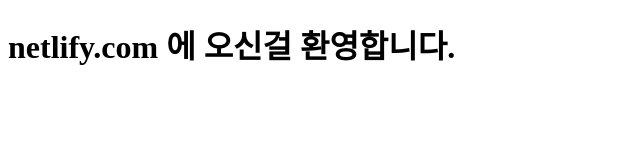
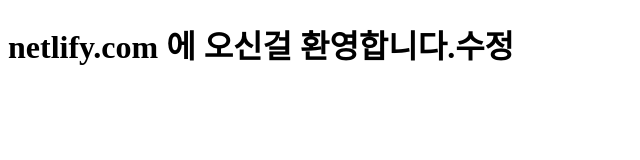
Before and after one commit to ccdgb/netlify_test, a plain HTML site: page index.html in a window 1280 px wide. Shown: the whole page, without its empty margins (0-640 px from the left). Drawn offline with Linux system fonts and the light colour scheme.

Commit message:
index.html

```diff
--- a/index.html
+++ b/index.html
@@ -7,6 +7,6 @@
     <title>Document</title>
 </head>
 <body>
-    <h1>netlify.com 에 오신걸 환영합니다.</h1>
+    <h1>netlify.com 에 오신걸 환영합니다.수정</h1>
 </body>
 </html>
```
